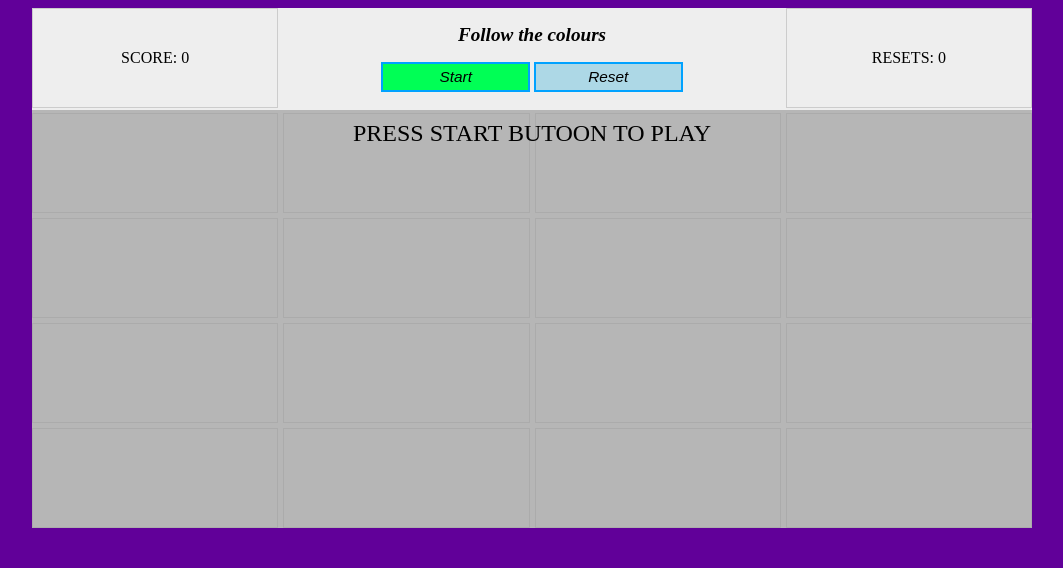
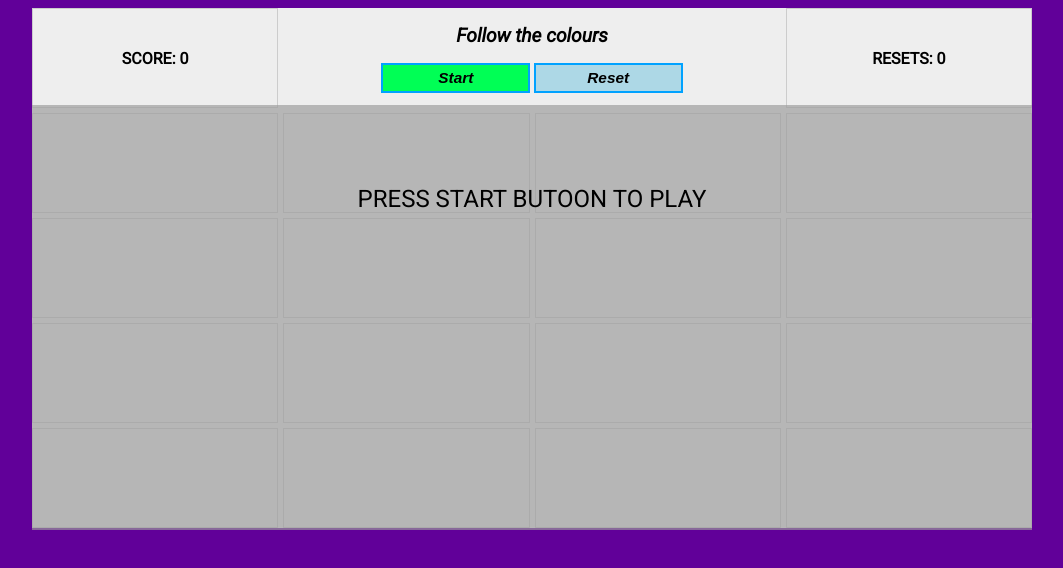
Before and after one commit to KhalaRKS/minijuego, a plain HTML site: page index.html in a window 1280 px wide. Shown: the whole page, without its empty margins (108-1171 px from the left). Drawn offline with Linux system fonts and the light colour scheme.

Commit message:
Solucion de bugs menores, boton retry, cartel mostrar, cambio de fuentes

```diff
--- a/index.css
+++ b/index.css
@@ -1,3 +1,8 @@
+body{
+    font-family: 'Roboto', sans-serif;
+    background-color:rgb(97, 0, 153);
+}
+
 .contenedor-grid{
     padding: 20px;
     margin:auto;
@@ -11,16 +16,17 @@
     grid-column: 2/4;
     text-align: center;
 }
+.grid-layer-title button{
+    font-weight: 700;
+}
 .ladeboard{
+    font-weight: 600;
     text-align: center;
     padding-top: 40px;
 
 }
 .actual{
     background-color: blue;
-}
-body{
-    background-color:rgb(97, 0, 153);
 }
 .grid-layer span{
     width: 100%;
@@ -50,10 +56,10 @@ body{
         padding:0;
     }
     #mostrar{
-        width: 96%;
-        top: 110px;
-        height: 408px;
-        padding-top:10px;
+        width: 95%;
+        top: 120px;
+        height: 314px;
+        padding-top:100px;
         font-size: 1.5em;
     }
     .contenedor-grid{
@@ -93,11 +99,16 @@ body{
     #mostrar{
         width: 78%;
         max-width: 1000px;
+        height: 342px;
+        top: 108px;
+        padding-top: 80px;
     }
 }
 @media screen and (min-width:700px) {
     #mostrar{
         width: 79%;
+        height: 345px;
+        top: 105px;
     }
 }
 @media screen and (min-width:800px) {
--- a/index.html
+++ b/index.html
@@ -5,9 +5,10 @@
     <meta http-equiv="X-UA-Compatible" content="IE=edge">
     <meta name="viewport" content="width=device-width, initial-scale=1.0">
     <link rel="stylesheet" href="index.css">
-    <title>Minigame</title>
-    <style>
-    </style>
+    <link rel="preconnect" href="https://fonts.googleapis.com">
+    <link rel="preconnect" href="https://fonts.gstatic.com" crossorigin>
+    <link href="https://fonts.googleapis.com/css2?family=Roboto:ital,wght@0,300;0,400;1,100;1,300;1,400&display=swap" rel="stylesheet">
+    <title>Minijuego</title>
 </head>
 <body>
     <div class="contenedor-grid">
--- a/script.js
+++ b/script.js
@@ -45,6 +45,7 @@ function start(valido) {
         ocultar.style.display = "none";
         console.log(ocultar);
         startcount++;
+        startbtn.innerHTML = 'Retry';
     }
 
 }
@@ -73,9 +74,6 @@ function setColor(numID,start) {
                 selector.style.backgroundColor = 'blue';
                 different = randomNumber;
                 elementScore.innerHTML=score++;
-                if(score > 0) {
-                    startbtn.innerHTML = 'Retry';
-                }
 
             }
             else if (auxiliarSelector.id != numID){
```
